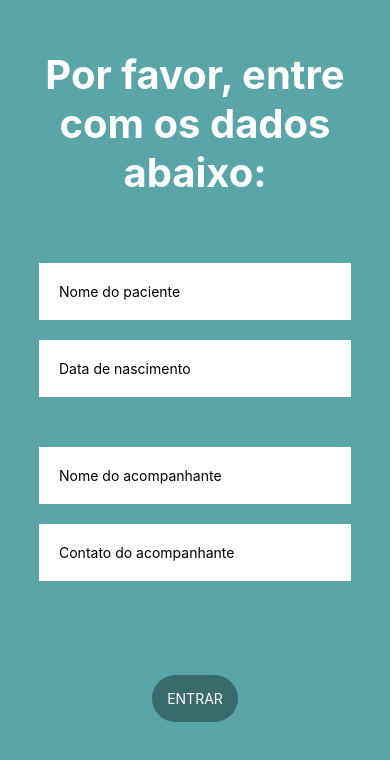
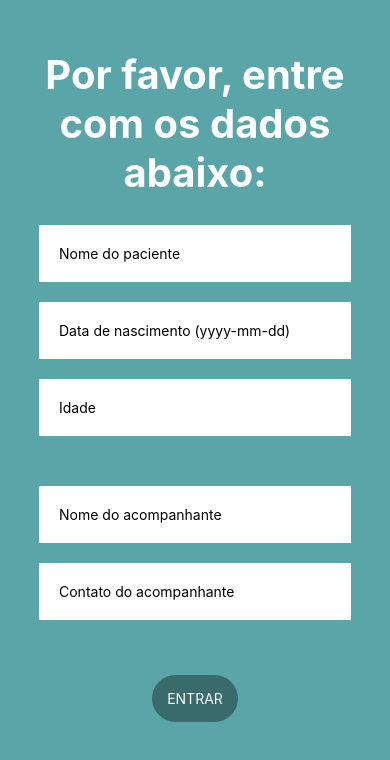
Before and after one commit to aislan-michel/prototipo-hospitalar, a React Native app: screen /Formulario in a window 390 px wide. Shown: the top 760 px of the page. Built offline with nearby package versions, Linux system fonts and the light colour scheme.

Commit message:
adicionando campo e calculo de idade

```diff
--- a/package.json
+++ b/package.json
@@ -16,6 +16,7 @@
     "@react-navigation/stack": "^6.2.1",
     "expo": "~45.0.0",
     "expo-status-bar": "~1.3.0",
+    "moment": "^2.29.4",
     "react": "17.0.2",
     "react-dom": "17.0.2",
     "react-native": "0.68.2",
--- a/src/pages/Formulario.tsx
+++ b/src/pages/Formulario.tsx
@@ -1,19 +1,27 @@
 import { StyleSheet, Text, View, Image, TouchableOpacity, TextInput } from 'react-native';
-import {useNavigation} from '@react-navigation/native';
-import {StackNavigationProp} from '@react-navigation/stack';
+import { useNavigation } from '@react-navigation/native';
+import { StackNavigationProp } from '@react-navigation/stack';
 import { RootStackParamList } from '../types/RootStackPrams';
+import {useState} from 'react';
+import moment from 'moment';
 
 import globalStyles from '../styles/global';
-
-import {Button} from '../components/Button'
+import { Button } from '../components/Button'
 
 type formularioProp = StackNavigationProp<RootStackParamList, 'Formulario'>;
 
 export default function Formulario() {
+  const [idade, setIdade] = useState('');
+
   const navigation = useNavigation<formularioProp>();
 
   function conectar(): void {
     navigation.navigate('Camas');
+  }
+
+  function calcularIdade(dataNascimento: string): void{
+    const idade = moment(new Date()).diff(dataNascimento, 'years');
+    setIdade(idade.toString());
   }
 
   return (
@@ -23,7 +31,10 @@ export default function Formulario() {
 
             <TextInput style={styles.input} placeholder='Nome do paciente' />
 
-            <TextInput keyboardType='numbers-and-punctuation' style={styles.input} placeholder='Data de nascimento' />
+            <TextInput keyboardType='numbers-and-punctuation' style={[styles.input]} placeholder='Data de nascimento (yyyy-mm-dd)'
+                  onChangeText={value => calcularIdade(value)} />
+
+            <TextInput style={styles.input} placeholder='Idade' editable={false} value={idade} />
 
             <TextInput style={[styles.input, { marginTop: 40 }]} placeholder='Nome do acompanhante' />
 
```
Also changed, not shown: 1 other file (tests, documents, lock files or other folders).
